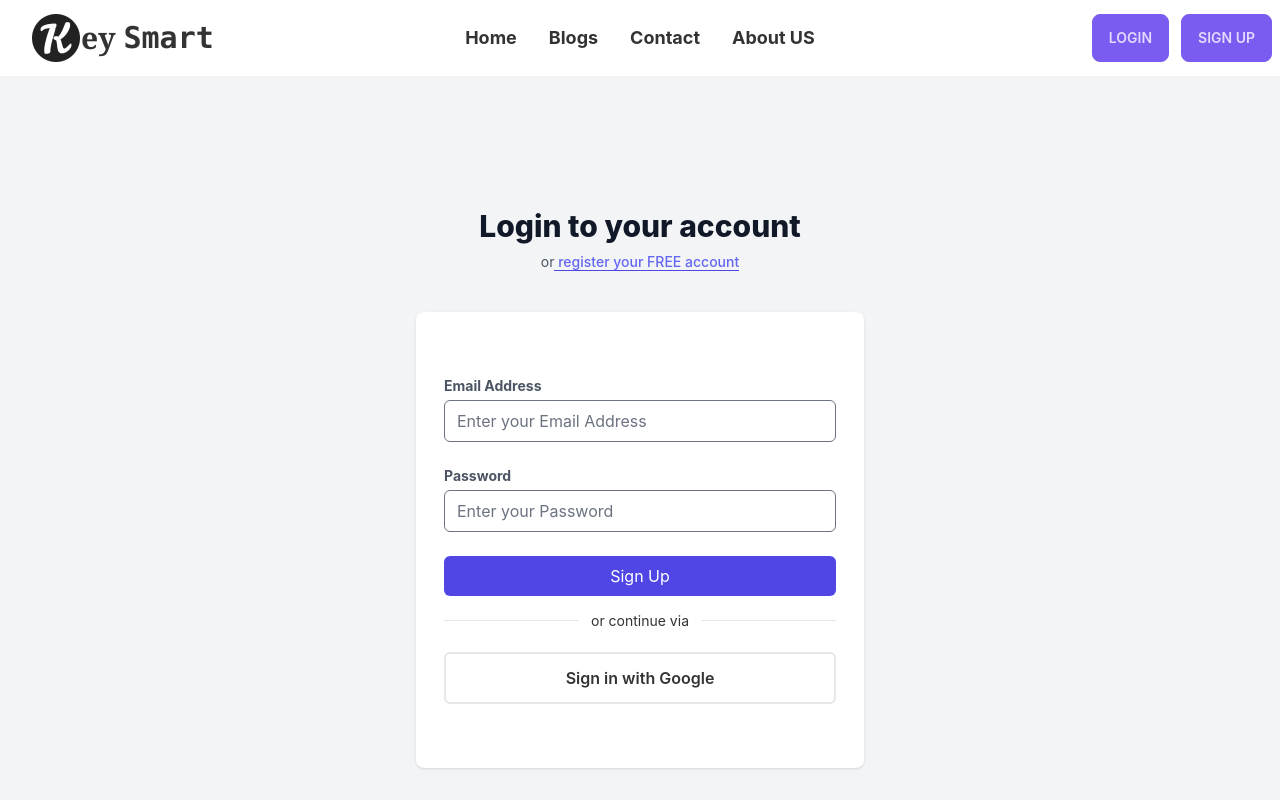
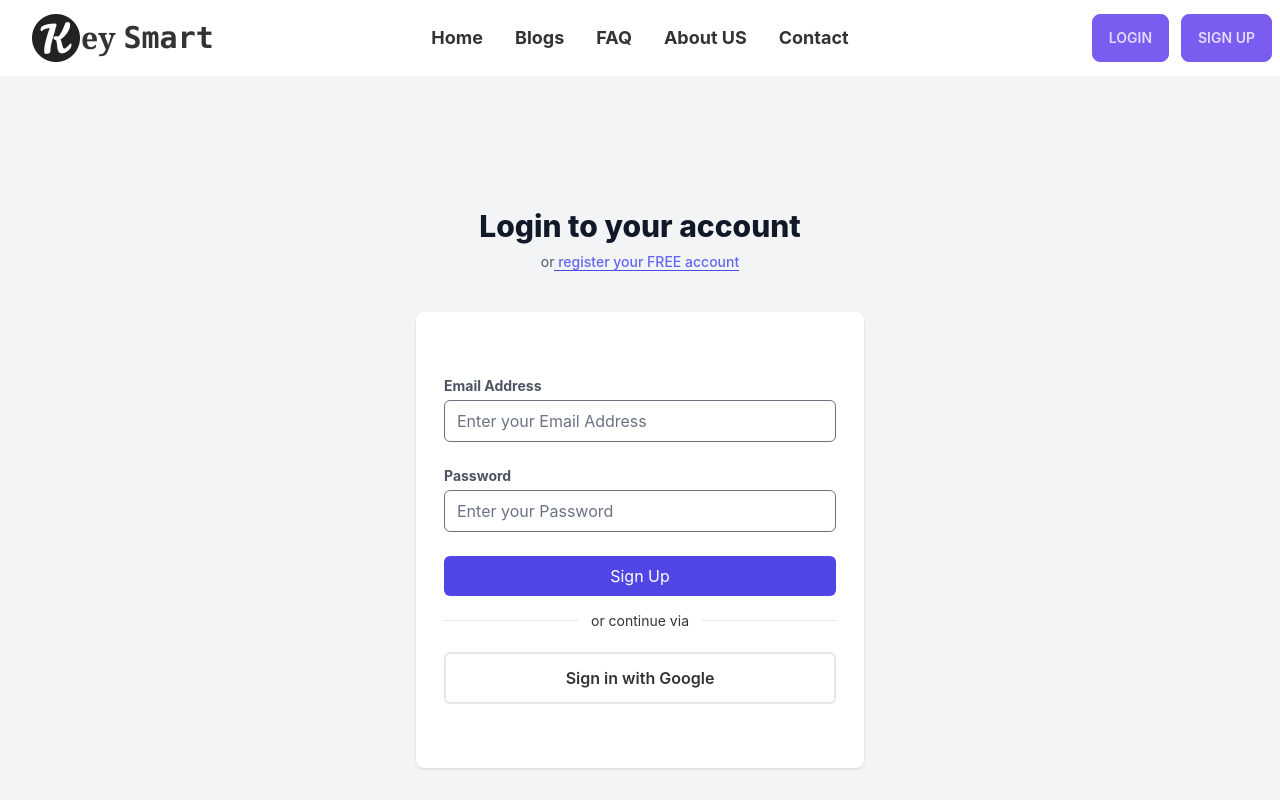
Before and after one commit to Anas-Mahmud/smart-key-client, a React (Create React App) app: page /login in a window 1280 px wide. Shown: the top 800 px of the page. Built offline with nearby package versions, Linux system fonts and the light colour scheme; no server answers.

Commit message:
faq link added in navbar

```diff
--- a/src/Pages/Shared/Navbar/Navbar.js
+++ b/src/Pages/Shared/Navbar/Navbar.js
@@ -31,10 +31,13 @@ const Navbar = () => {
         <Link to={"/blog"}>Blogs</Link>
       </li>
       <li>
-        <Link to={"/contact"}>Contact</Link>
+        <Link to={"/faq"}>FAQ</Link>
       </li>
       <li>
         <Link to={"/about"}>About US</Link>
+      </li>
+      <li>
+        <Link to={"/contact"}>Contact</Link>
       </li>
     </React.Fragment>
   );
--- a/src/Routes/Routes.js
+++ b/src/Routes/Routes.js
@@ -9,6 +9,7 @@ import MyOrders from "../Pages/Dashboard/MyOrders/MyOrders";
 import MyProducts from "../Pages/Dashboard/MyProducts/MyProducts";
 import About from "../Pages/Home/About";
 import Contact from "../Pages/Home/Contact";
+import FAQ from "../Pages/Home/FAQ";
 import Home from "../Pages/Home/Home/Home";
 import Login from "../Pages/Login/Login";
 import SignUp from "../Pages/Login/SignUp";
@@ -43,6 +44,10 @@ const router = createBrowserRouter([
       {
         path: "/contact",
         element: <Contact></Contact>,
+      },
+      {
+        path: "/faq",
+        element: <FAQ></FAQ>,
       },
       {
         path: "/about",
```
